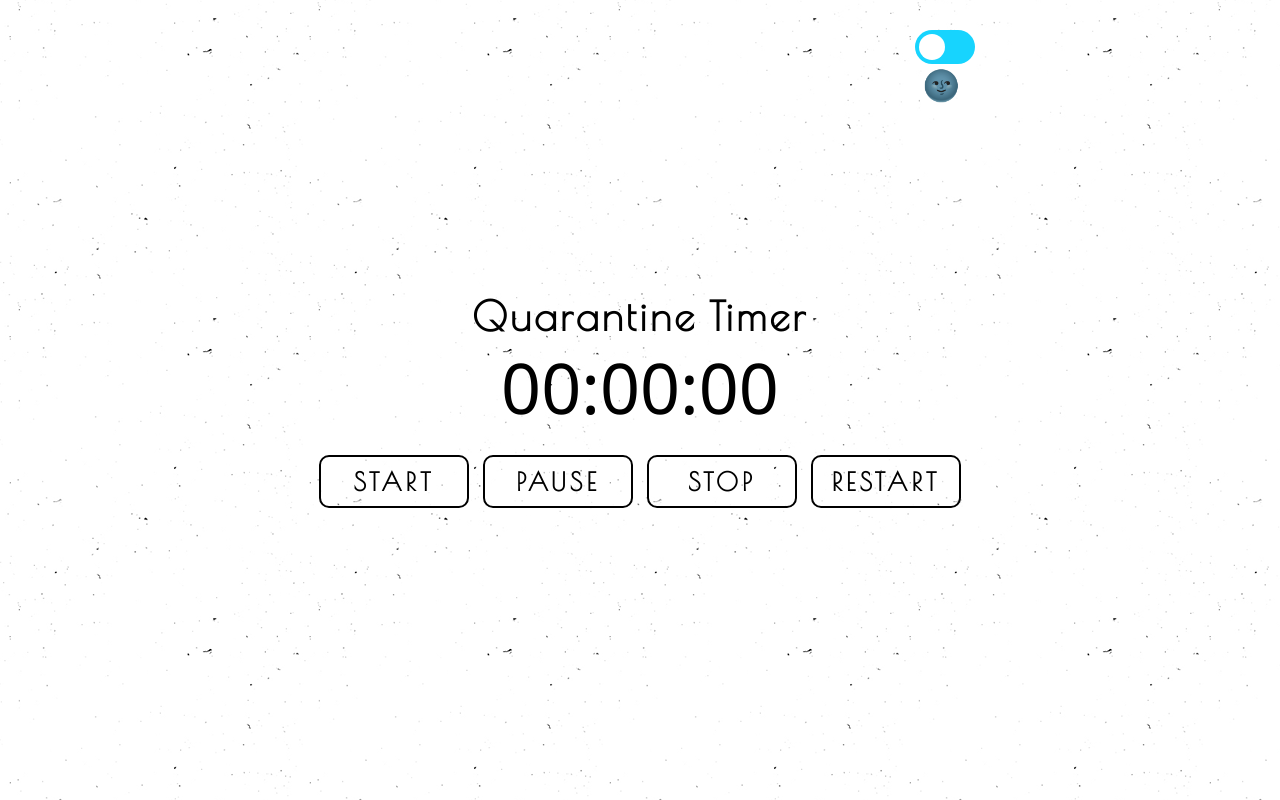
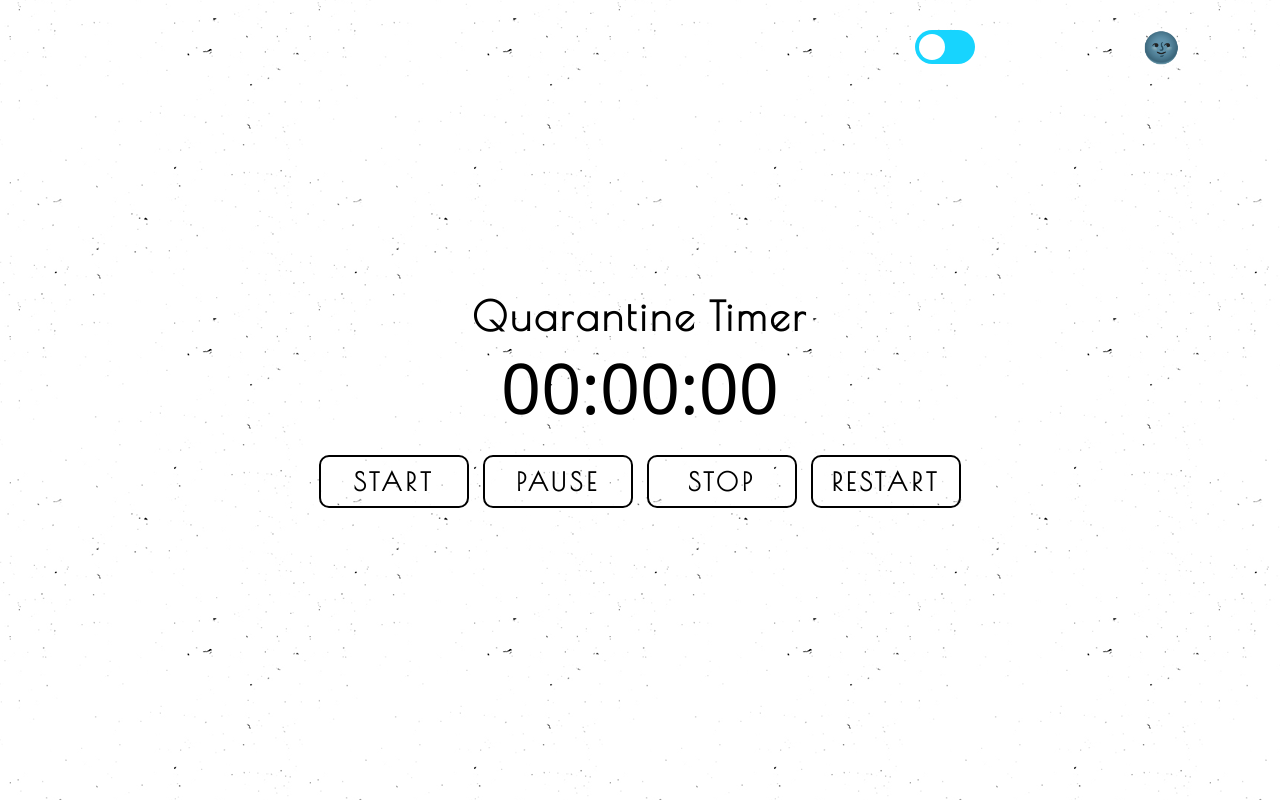
Before and after one commit to cesarcast1llo/quarantine-projects, a website: page pages/timer.html in a window 1280 px wide. Drawn offline with nearby package versions, Linux system fonts and the light colour scheme.

Commit message:
emoji switch

```diff
--- a/assets/styles/timer.scss
+++ b/assets/styles/timer.scss
@@ -145,8 +145,10 @@ body {
 
     p {
       position: absolute;
-      top: 68;
+      top: 30;
+      right: 85;
       margin: 0;
+      display: inline-block;
       padding-right: 15px;
       font-size: 30px;
     }
@@ -178,7 +180,7 @@ body {
       letter-spacing: 3px;
       margin: 0;
       text-align: center;
-      padding-top: 60px;
+      padding-top: 30px;
 
       @media (min-width: 376px) {
         padding: 0;
```
Also changed, not shown: assets/styles/timer.css, 1 other file.
